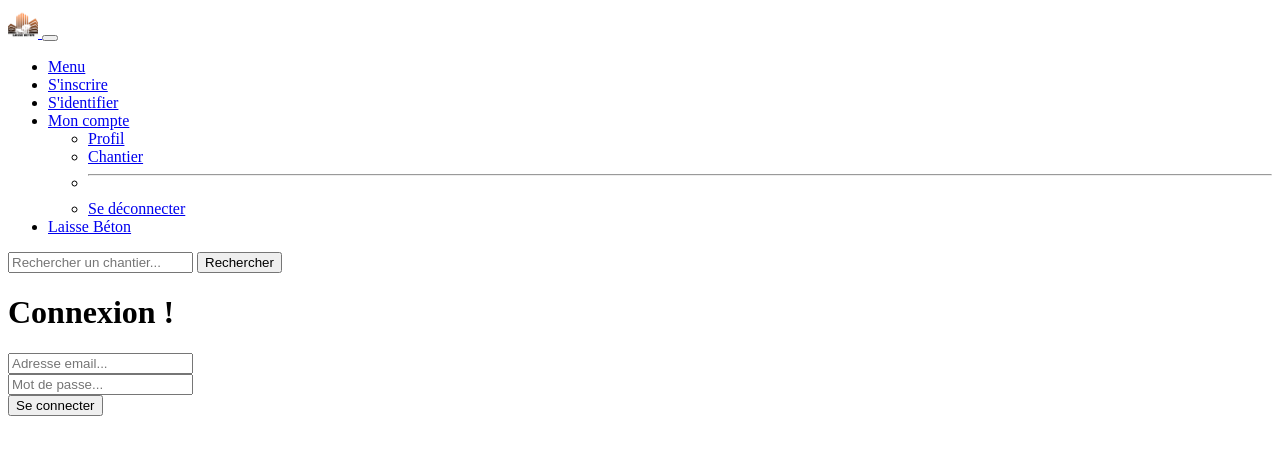
After one commit to yaminabes/chantier, a Symfony app: template templates/security/login.html.twig in a window 1280 px wide. The commit adds this page. Shown: the top 455 px of the page. Run offline with Twig, Linux system fonts and the light colour scheme; the template is opened without the code that fills it, so the values that code supplies are empty; some libraries are stand-ins or nearby versions.

Commit message:
Système d'autentification OK

```diff
--- a/templates/home/index.html.twig
+++ b/templates/home/index.html.twig
@@ -3,5 +3,5 @@
 {% block title %}Hello HomeController!{% endblock %}
 
 {% block body %}
-    {% include 'header.html' %}
+
 {% endblock %}
--- /dev/null
+++ b/templates/security/login.html.twig
@@ -0,0 +1,19 @@
+{% extends 'base.html.twig' %}
+
+{% block body %}
+
+    <h1>Connexion !</h1>
+
+    <form action="{{ path('security_login') }}" method="post">
+        <div class="form-group">
+            <input placeholder="Adresse email..." required name="_username" type="text" class="form-control">
+        </div>
+        <div class="form-group">
+            <input placeholder="Mot de passe..." required name="_password" type="password" class="form-control">
+        </div>
+        <div class="form-group">
+            <button type="submit" class="btn btn-success">Se connecter</button>
+        </div>
+    </form>
+
+{% endblock %}
```
Also changed, not shown: src/Controller/SecurityController.php (+10 -0 lines), 1 other file.
